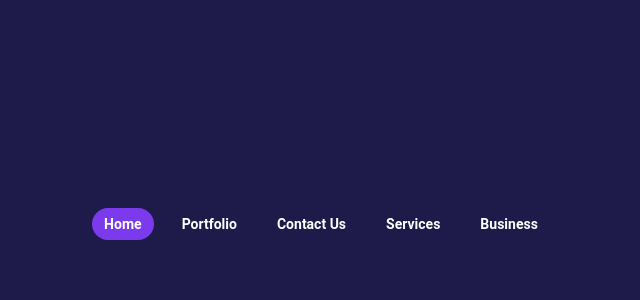
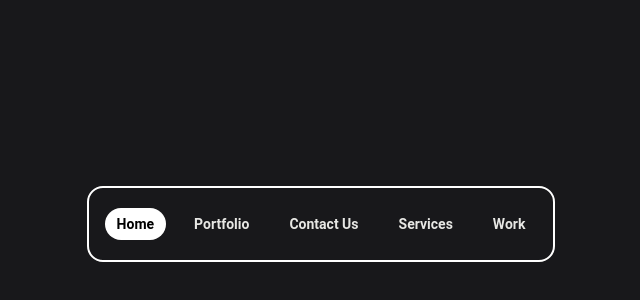
Before and after one commit to jahansid/ui-jahan, a React (Vite) app: page / in a window 1280 px wide. Shown: the part 176-476 px from the top of the page, without its empty margins (319-959 px from the left). Built offline with nearby package versions, Linux system fonts and the light colour scheme.

Commit message:
animation done for navtabs. alldone.

```diff
--- a/package.json
+++ b/package.json
@@ -10,7 +10,7 @@
     "preview": "vite preview"
   },
   "dependencies": {
-    "framer-motion": "^11.0.14",
+    "framer-motion": "^11.0.15",
     "react": "^18.2.0",
     "react-dom": "^18.2.0"
   },
--- a/src/components/NavTabs.jsx
+++ b/src/components/NavTabs.jsx
@@ -1,3 +1,4 @@
+import { motion } from "framer-motion";
 import { useState } from "react";
 
 function NavTabs() {
@@ -6,22 +7,33 @@ function NavTabs() {
     { id: 2, label: "Portfolio" },
     { id: 3, label: "Contact Us" },
     { id: 4, label: "Services" },
-    { id: 5, label: "Business" },
+    { id: 5, label: "Work" },
   ];
   const [activeTab, setActiveTab] = useState(tabs[0].id);
   return (
-    <div className="grid place-content-center min-h-screen bg-indigo-950 text-white">
-      <div className="">
-        <div className="flex space-x-4 capitalize">
+    <div className="grid place-content-center min-h-screen bg-zinc-900 ">
+      <div className=" border-2 border-white rounded-2xl px-4 py-5">
+        <div className="flex space-x-4 ">
           {tabs.map((tab) => (
             <button
               key={tab.id}
               onClick={() => setActiveTab(tab.id)}
               className={` ${
-                activeTab === tab.id ? "bg-violet-600" : "hover:opacity-80"
-              }  rounded-full px-3 py-1.5 text-sm font-semibold outline-2 outline-sky-400 focus-visible:outline `}
+                activeTab === tab.id ? "" : "hover:text-white/50"
+              } relative  rounded-full capitalize px-3 py-1.5 text-sm text-white transition font-semibold outline-2 outline-sky-400 focus-visible:outline `}
             >
-              {tab.label}
+              <span className=" relative z-10 mix-blend-exclusion">
+                {tab.label}
+              </span>
+
+              {activeTab === tab.id && (
+                <motion.div
+                  layoutId="active-pill"
+                  style={{ borderRadius: 9999 }}
+                  transition={{ type: "spring", duration: 0.6 }}
+                  className="absolute inset-0 bg-white"
+                />
+              )}
             </button>
           ))}
         </div>
```
Also changed, not shown: 1 other file (tests, documents, lock files or other folders).
